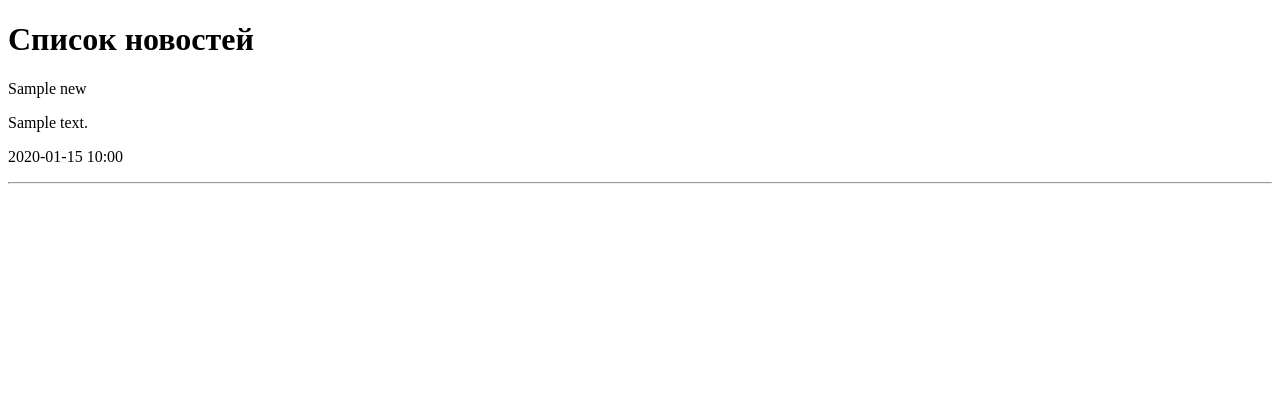
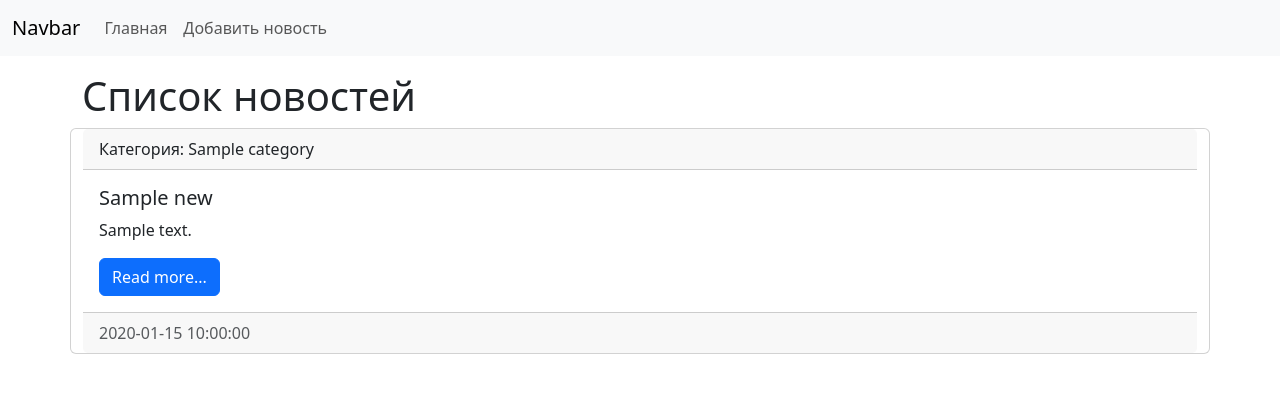
Before and after one commit to dmsiods/testsite, a Django app: page / in a window 1280 px wide. Shown: the top 393 px of the page. Run offline with Django 3.2, Linux system fonts and the light colour scheme; tables that the repository leaves empty hold one stand-in row (values such as "Sample post").

Commit message:
14: внешний вид шаблона

```diff
--- a/mysite/news/templates/news/index.html
+++ b/mysite/news/templates/news/index.html
@@ -1,21 +1,54 @@
-<!DOCTYPE html>
+<!doctype html>
 <html lang="en">
 <head>
-    <meta charset="UTF-8">
+    <meta charset="utf-8">
+    <meta name="viewport" content="width=device-width, initial-scale=1">
     <title>{{ title }}</title>
+    <link href="https://cdn.jsdelivr.net/npm/bootstrap@5.3.2/dist/css/bootstrap.min.css" rel="stylesheet"
+          integrity="sha384-T3c6CoIi6uLrA9TneNEoa7RxnatzjcDSCmG1MXxSR1GAsXEV/Dwwykc2MPK8M2HN" crossorigin="anonymous">
 </head>
 <body>
 
-<h1>{{ title }}</h1>
+<nav class="navbar navbar-expand-lg bg-body-tertiary">
+    <div class="container-fluid">
+        <a class="navbar-brand" href="/">Navbar</a>
+        <button class="navbar-toggler" type="button" data-bs-toggle="collapse" data-bs-target="#navbarSupportedContent"
+                aria-controls="navbarSupportedContent" aria-expanded="false" aria-label="Toggle navigation">
+            <span class="navbar-toggler-icon"></span>
+        </button>
+        <div class="collapse navbar-collapse" id="navbarSupportedContent">
+            <ul class="navbar-nav me-auto mb-2 mb-lg-0">
+                <li class="nav-item"><a class="nav-link" href="/">Главная</a></li>
+                <li class="nav-item"><a class="nav-link" href="/">Добавить новость</a></li>
+            </ul>
+        </div>
+    </div>
+</nav>
 
-{% for item in news %}
-    <div>
-        <p>{{ item.title }}</p>
-        <p>{{ item.content }}</p>
-        <p>{{ item.created_at|date:'Y-m-d H:i' }}</p>
+<div class="container mt-3">
+    <h1>{{ title }}</h1>
+    <div class="row">
+        {% for item in news %}
+            <div class="card mb-3">
+                <div class="card-header">
+                    Категория: {{ item.category }}
+                </div>
+                <div class="card-body">
+                    <h5 class="card-title">{{ item.title }}</h5>
+                    <p class="card-text">{{ item.content }}</p>
+                    <a href="#" class="btn btn-primary">Read more...</a>
+                </div>
+                <div class="card-footer text-body-secondary">
+                    {{ item.created_at|date:'Y-m-d H:i:s' }}
+                </div>
+            </div>
+        {% endfor %}
     </div>
-    <hr>
-{% endfor %}
 
+</div>
+
+<script src="https://cdn.jsdelivr.net/npm/bootstrap@5.3.2/dist/js/bootstrap.bundle.min.js"
+        integrity="sha384-C6RzsynM9kWDrMNeT87bh95OGNyZPhcTNXj1NW7RuBCsyN/o0jlpcV8Qyq46cDfL"
+        crossorigin="anonymous"></script>
 </body>
 </html>
```
